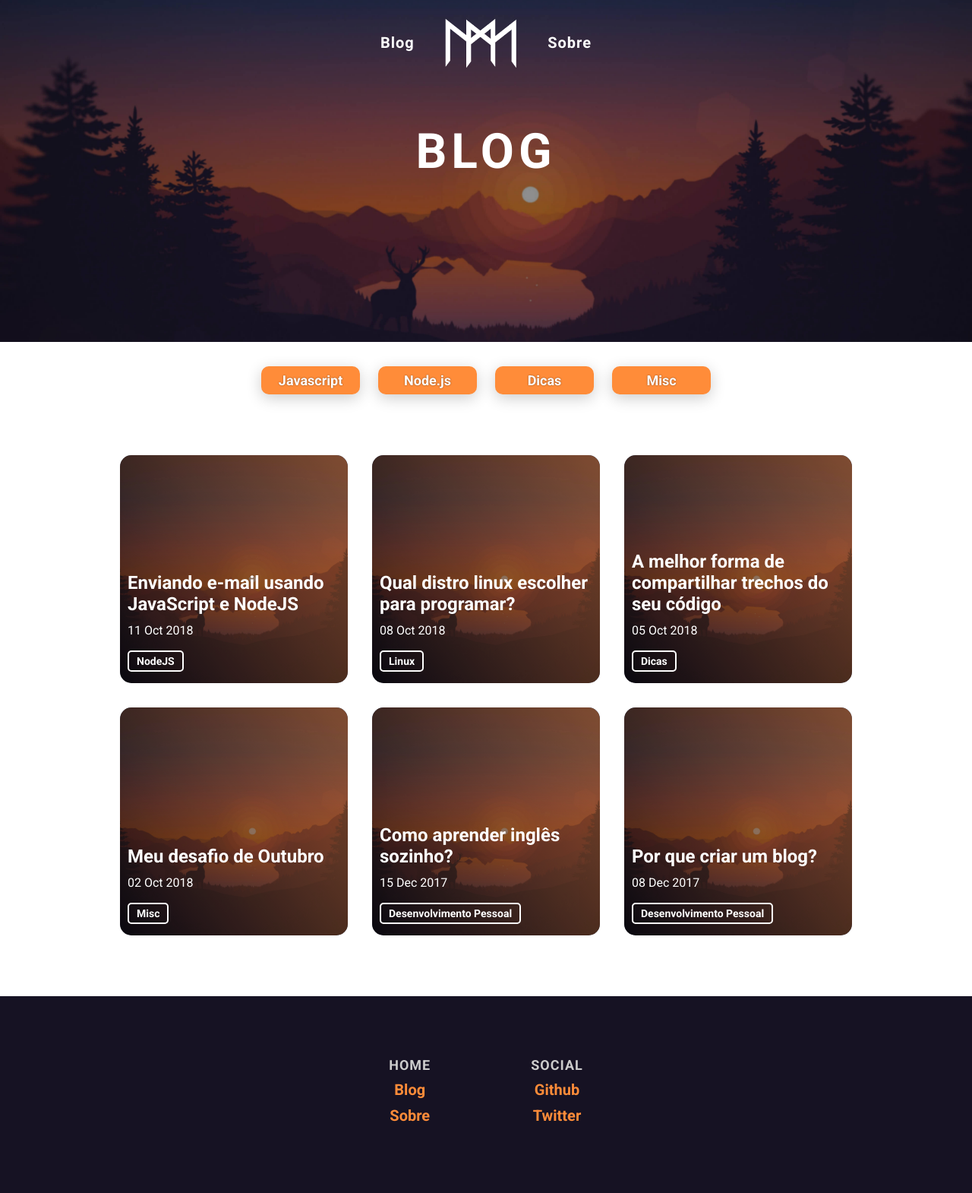
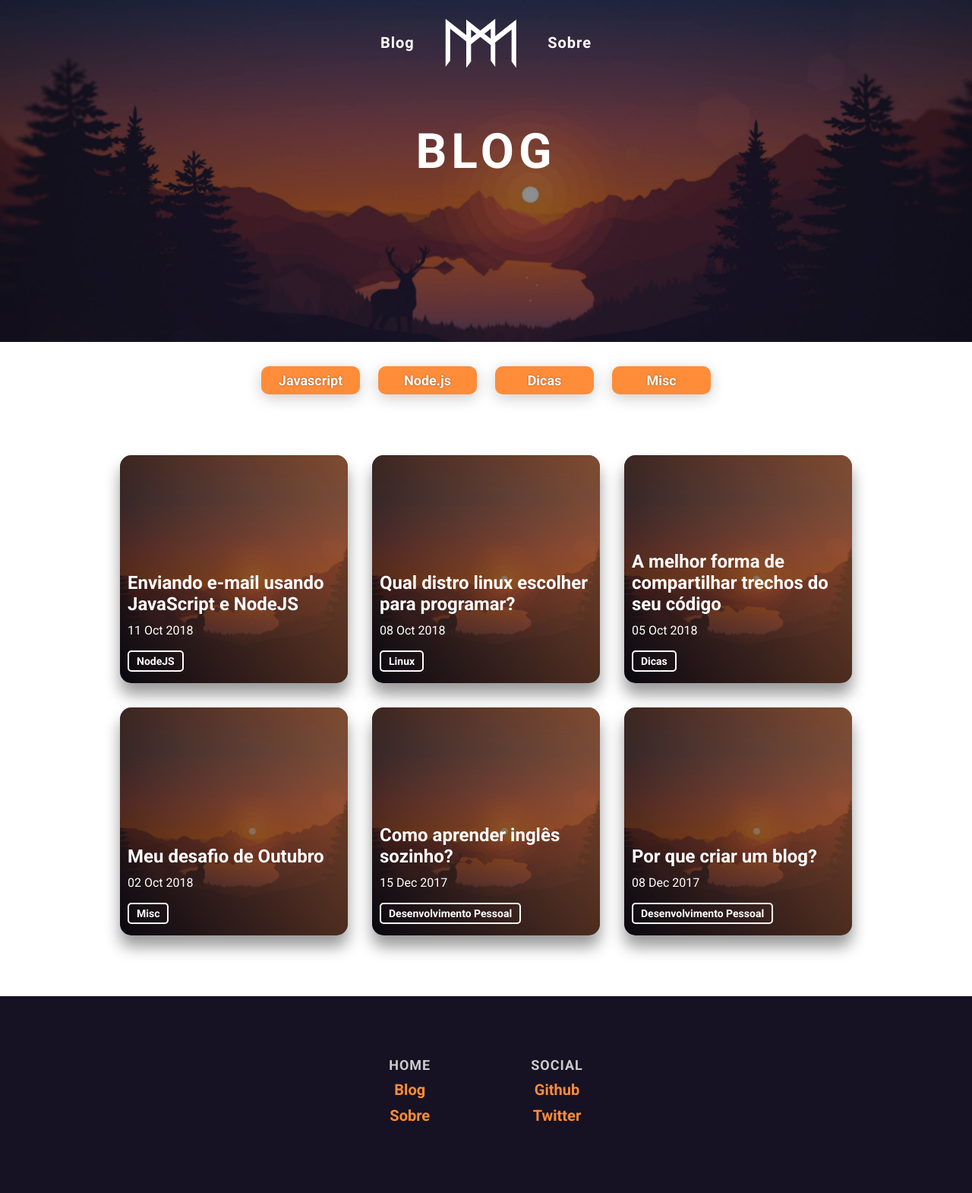
Before and after one commit to mauriciomutte/old-mauriciomutte.github.io, a Jekyll site: the page built from blog.html, in a window 1280 px wide. Shown: the whole page at 76% size. Built offline with Jekyll 4.4.1, drawn with Linux system fonts in a browser that asks for light colours.

Commit message:
Add shadow in blog posts

```diff
--- a/assets/css/_blog.scss
+++ b/assets/css/_blog.scss
@@ -12,6 +12,7 @@
     background: no-repeat center center;
     background-size: cover;
     border-radius: 15px;
+    box-shadow: rgba(0, 0, 0, 0.4) 0px 15px 20px;
     box-sizing: border-box;
     color: $white;
     height: 300px;
--- a/assets/css/main.css
+++ b/assets/css/main.css
@@ -18,6 +18,7 @@ body {
     background: no-repeat center center;
     background-size: cover;
     border-radius: 15px;
+    box-shadow: rgba(0, 0, 0, 0.4) 0px 15px 20px;
     box-sizing: border-box;
     color: #fff;
     height: 300px;
```
Also changed, not shown: 1 other file.
